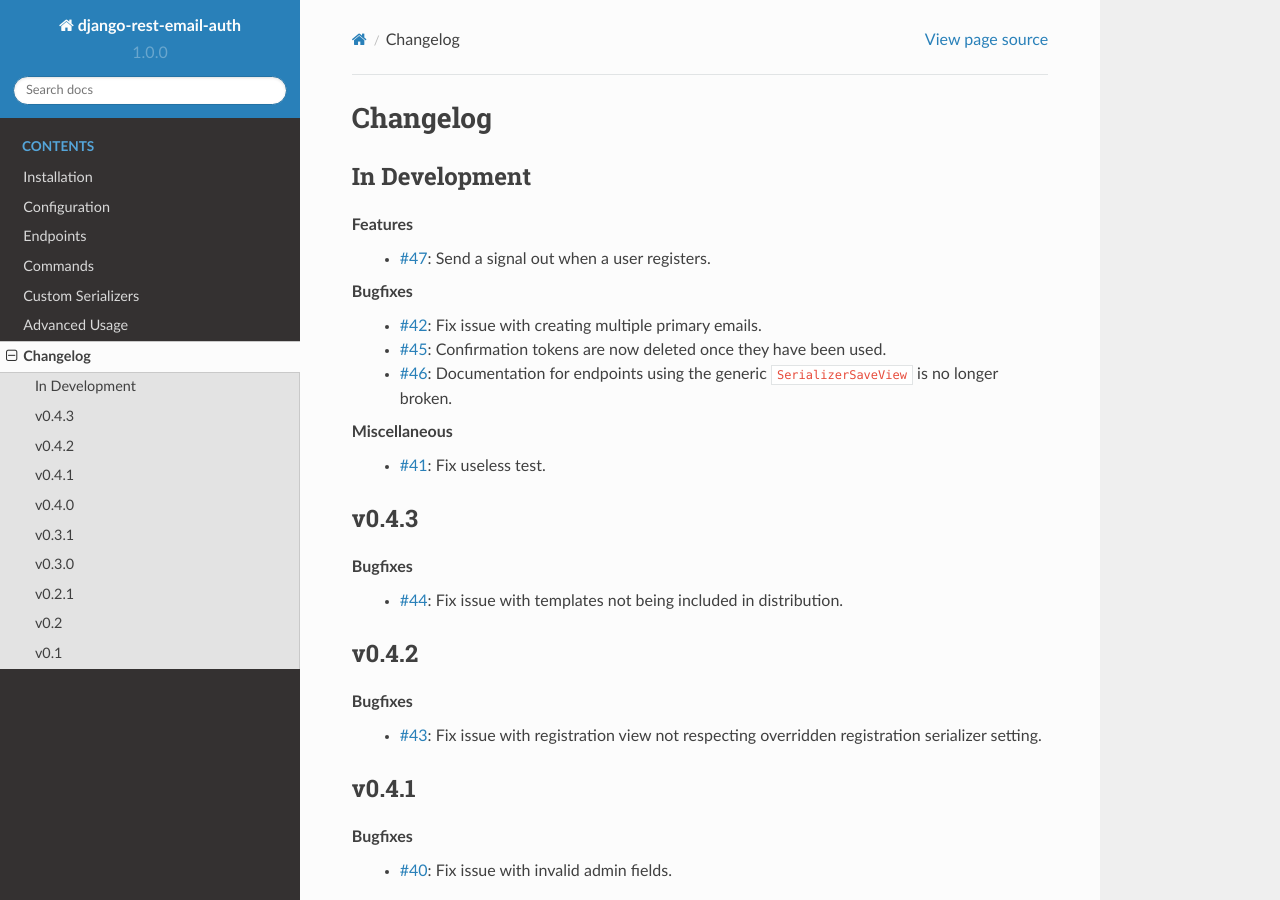
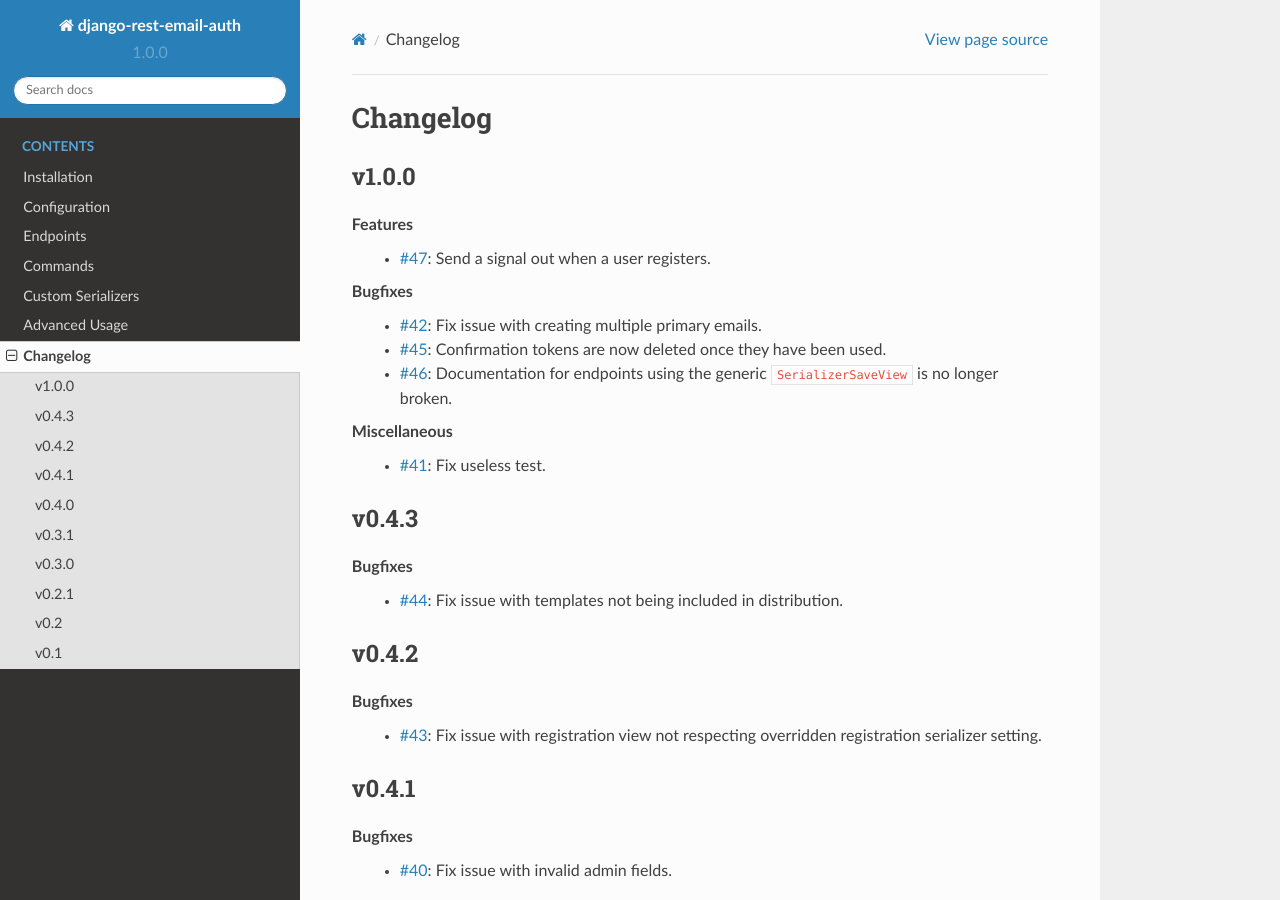
Before and after one commit to cdriehuys/django-rest-email-auth, a Sphinx documentation site: the page built from docs/CHANGELOG.rst, in a window 1280 px wide and 900 px high. Built offline with Sphinx 7.4.7 and the Read the Docs theme 2.0.0, drawn with Linux system fonts in a browser that asks for light colours.

Commit message:
Update changelog version.

```diff
--- a/docs/CHANGELOG.rst
+++ b/docs/CHANGELOG.rst
@@ -2,8 +2,8 @@
 =========
 
 
-In Development
---------------
+v1.0.0
+------
 
 Features
   * :issue:`47`: Send a signal out when a user registers.
```
